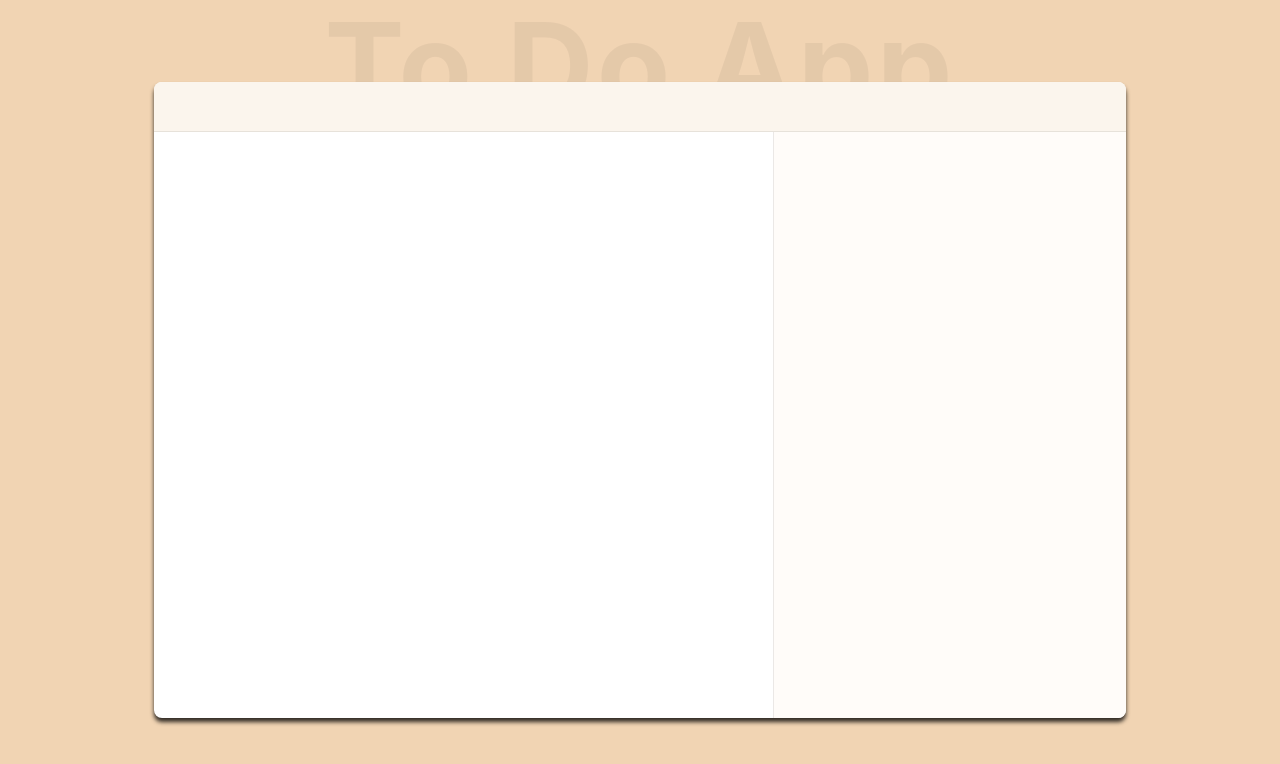
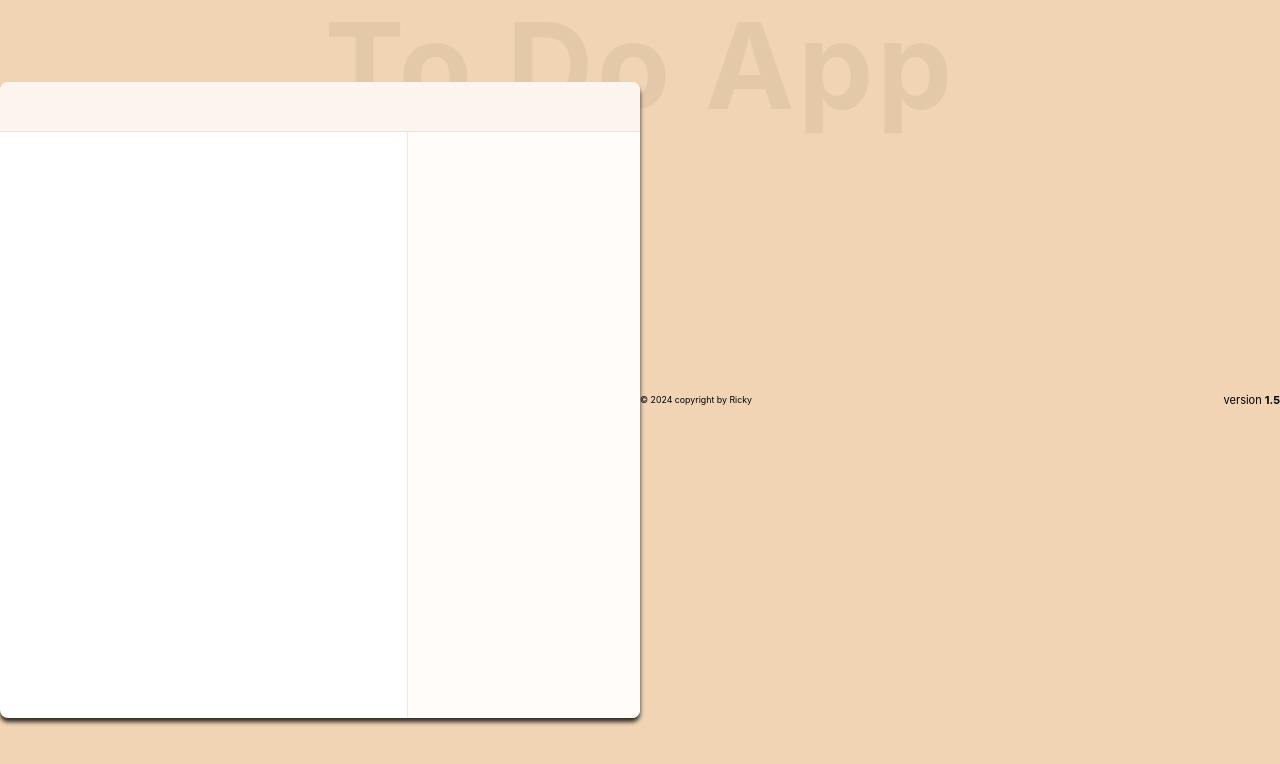
Before and after one commit to MatthewsRicky/NextToDo, a React (Vite) app: page / in a window 1280 px wide. Shown: the top 764 px of the page. Built offline with nearby package versions, Linux system fonts and the light colour scheme.

Commit message:
Building out and styling the simple footer

```diff
--- a/src/App.tsx
+++ b/src/App.tsx
@@ -10,7 +10,12 @@ function App() {
         <ul></ul>
         <section className="col-[2/3] row-[2/3] bg-[#fffcf9] border-l border-black/[8%]"></section>
       </main>
-      <footer></footer>
+      <footer className="flex justify-between w-[972px] items-center text-[11px]">
+        <small>&copy; 2024 copyright by Ricky</small>
+        <p>
+          version <b>1.5</b>
+        </p>
+      </footer>
     </div>
   );
 }
```
